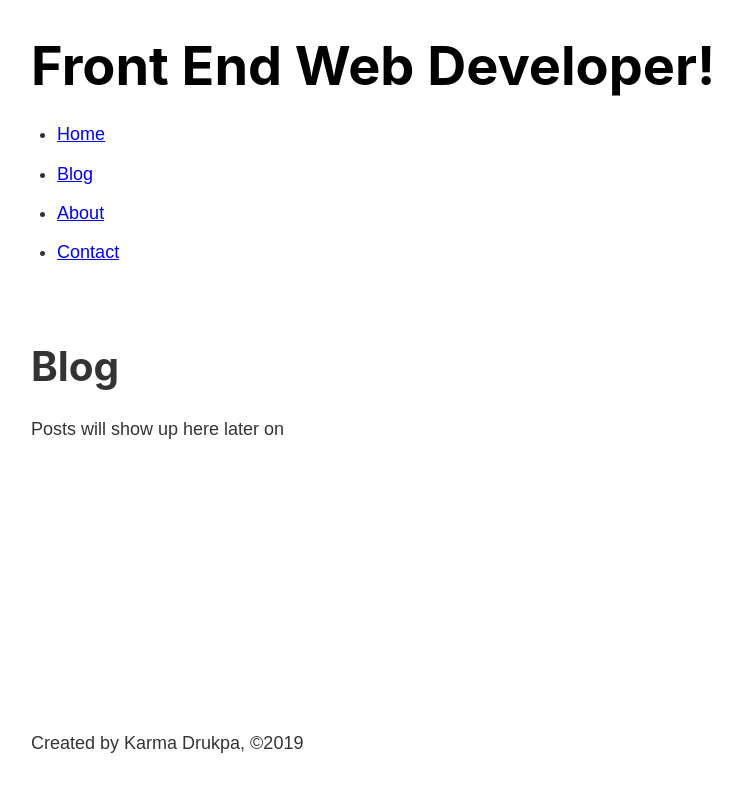
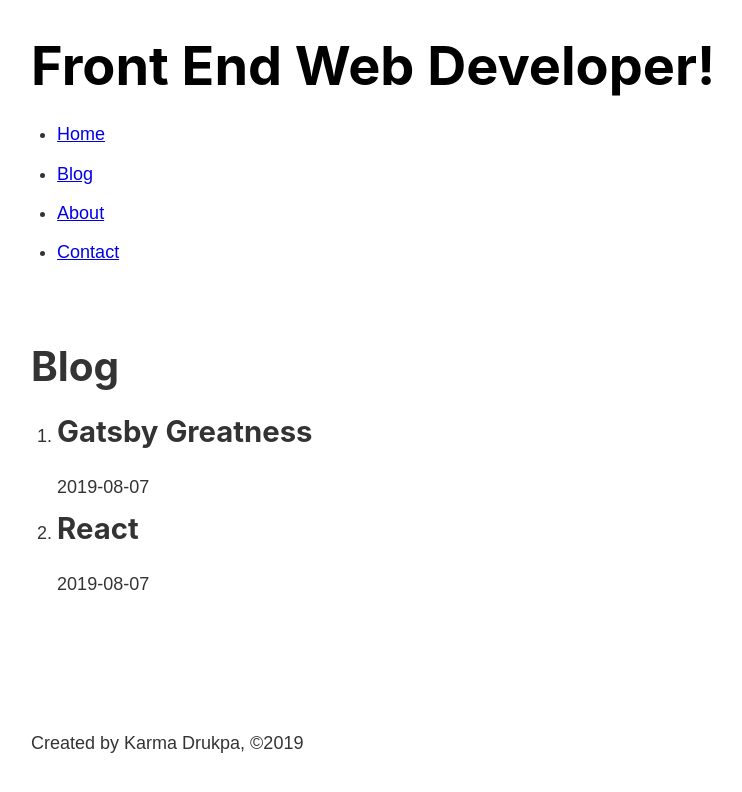
Before and after one commit to coderkarma/Gatsby-site, a Gatsby site: page /blog in a window 1280 px wide. Shown: the whole page, without its empty margins (252-994 px from the left). Built offline with nearby package versions, Linux system fonts and the light colour scheme; Gatsby itself is replaced by a stand-in of ours.

Commit message:
showing post dynamically

```diff
--- a/gatsby-config.js
+++ b/gatsby-config.js
@@ -11,6 +11,14 @@ module.exports = {
     author: 'Karma Drukpa'
   },
   plugins: [
-    'gatsby-plugin-sass'
+    'gatsby-plugin-sass',
+    {
+      resolve: "gatsby-source-filesystem",
+      options: {
+        name: "src",
+        path: `${__dirname}/src/`
+      }
+    },
+    'gatsby-transformer-remark'
   ]
 }
--- a/package.json
+++ b/package.json
@@ -15,6 +15,8 @@
   "dependencies": {
     "gatsby": "^2.13.39",
     "gatsby-plugin-sass": "^2.1.4",
+    "gatsby-source-filesystem": "^2.1.9",
+    "gatsby-transformer-remark": "^2.6.11",
     "node-sass": "^4.12.0",
     "react": "^16.8.6",
     "react-dom": "^16.8.6"
--- a/src/pages/blog.js
+++ b/src/pages/blog.js
@@ -1,13 +1,38 @@
 import React from 'react';
 import Layout from '../components/layout';
+import { graphql, useStaticQuery } from 'gatsby';
 
 const BlogPage = () => {
+	const data = useStaticQuery(graphql`
+		query {
+			allMarkdownRemark {
+				edges {
+					node {
+						frontmatter {
+							title
+							date
+						}
+					}
+				}
+			}
+		}
+	`);
+
 	return (
 		<Layout>
 			<h1>Blog</h1>
-			<p>
-				Posts will show up here later <a href='wwww.google.com' />on{' '}
-			</p>
+			<ol>
+				{data.allMarkdownRemark.edges.map(ele => {
+					return (
+						<div>
+							<li>
+								<h2>{ele.node.frontmatter.title}</h2>
+								<p>{ele.node.frontmatter.date}</p>
+							</li>
+						</div>
+					);
+				})}
+			</ol>
 		</Layout>
 	);
 };
--- /dev/null
+++ b/src/posts/gatsby.md
@@ -0,0 +1,12 @@
+---
+title: "Gatsby Greatness"
+date: "2019-08-07"
+---
+
+Gatsby is great to play with if you want to build fast site!
+
+## Topics Covered
+
+1. Gatsby
+2. GraphQl
+3. React
--- /dev/null
+++ b/src/posts/react.md
@@ -0,0 +1,6 @@
+---
+ title: "React"
+ date: "2019-08-07"
+---
+
+In this post you'll learn React.
```
Also changed, not shown: 1 other file.
